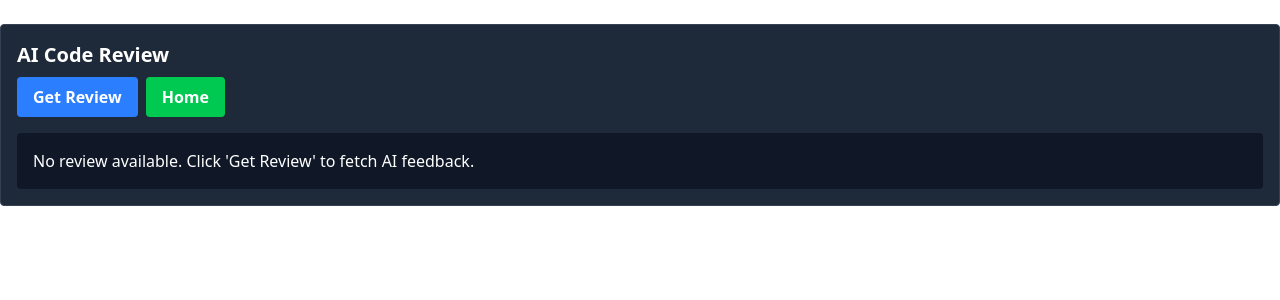
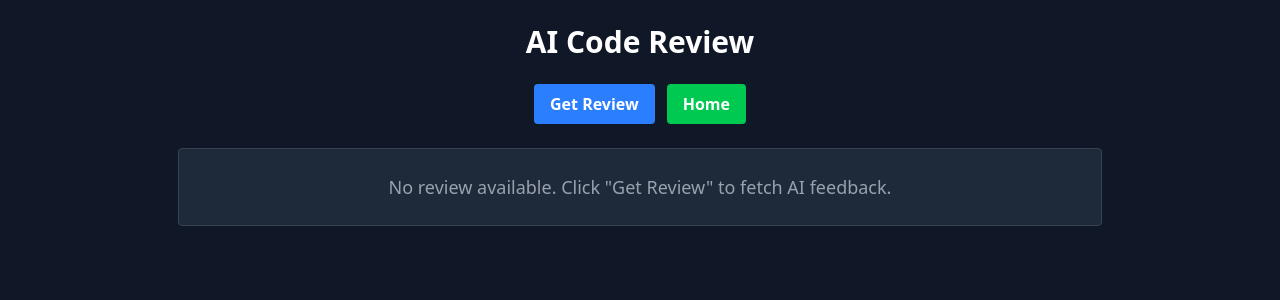
Before and after one commit to chirag-soni23/Javascript-Compiler, a React (Vite) app in the folder Frontend/: page /review in a window 1280 px wide. Shown: the top 300 px of the page. Built offline with nearby package versions, Linux system fonts and the light colour scheme.

Commit message:
ai codreview

```diff
--- a/Frontend/src/components/ReviewCode.jsx
+++ b/Frontend/src/components/ReviewCode.jsx
@@ -4,31 +4,33 @@ import ReactMarkdown from "react-markdown";
 import { useNavigate } from "react-router-dom";
 
 const ReviewCode = () => {
-  const { aiReview, reviewCode } = useCodeStore(); // aiReview use karo
+  const { aiReview, reviewCode } = useCodeStore();
   const navigate = useNavigate();
 
   return (
-    <div className="mt-6 p-4 bg-gray-800 text-white rounded border border-gray-700">
-      <h2 className="text-xl font-bold mb-2">AI Code Review</h2>
-      <div className="flex items-center gap-2">
+    <div className="min-h-screen bg-gray-900 text-white flex flex-col items-center p-6">
+      <h2 className="text-3xl font-bold mb-6 text-center">AI Code Review</h2>
+
+      <div className="flex flex-wrap justify-center gap-3 mb-6">
         <button
-          onClick={reviewCode} // AI Review fetch karega
-          className="bg-blue-500 hover:bg-blue-600 text-white font-bold py-2 px-4 rounded mb-4"
+          onClick={reviewCode}
+          className="bg-blue-500 hover:bg-blue-600 text-white font-bold py-2 px-4 rounded"
         >
           Get Review
         </button>
         <button
           onClick={() => navigate("/")}
-          className="bg-green-500 hover:bg-green-600 text-white font-bold py-2 px-4 rounded mb-4"
+          className="bg-green-500 hover:bg-green-600 text-white font-bold py-2 px-4 rounded"
         >
           Home
         </button>
       </div>
-      <div className="bg-gray-900 p-4 rounded overflow-auto max-h-60">
-        {aiReview ? ( // aiReview ko show karo
+
+      <div className="bg-gray-800 p-6 rounded overflow-auto max-h-[70vh] w-full md:w-4/5 lg:w-3/4 text-base md:text-lg border border-gray-700">
+        {aiReview ? (
           <ReactMarkdown>{aiReview}</ReactMarkdown>
         ) : (
-          "No review available. Click 'Get Review' to fetch AI feedback."
+          <p className="text-gray-400 text-center">No review available. Click "Get Review" to fetch AI feedback.</p>
         )}
       </div>
     </div>
```
